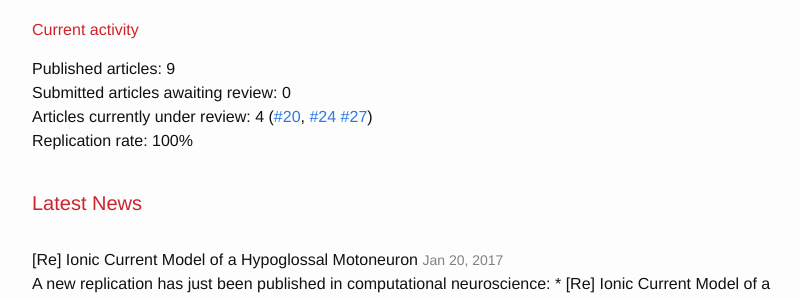
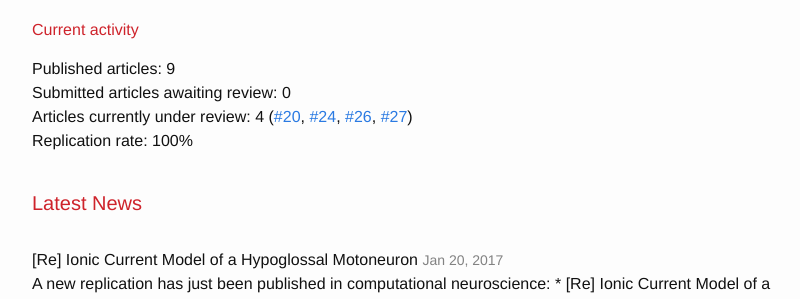
Before and after one commit to ReScience/rescience.github.io, a Jekyll site: the page built from index.md, in a window 1280 px wide and 900 px high, scrolled down 400 px. Shown: the part 152-451 px from the top of the window, without its empty margins (238-1038 px from the left). Built offline with Jekyll 4.4.1, drawn with Linux system fonts in a browser that asks for light colours; our own code applies the rules of GitHub Pages for plain Markdown files.

Commit message:
Fix stats

```diff
--- a/index.md
+++ b/index.md
@@ -27,7 +27,7 @@ to [become a reviewer](https://github.com/ReScience/ReScience/issues/27).
 
 Published articles: 9
 Submitted articles awaiting review: 0
-Articles currently under review:	4 ([#20], [#24] [#26] [#27])
+Articles currently under review:	4 ([#20], [#24], [#26], [#27])
 **Replication rate: 100%**
 
 [#20]: https://github.com/ReScience/ReScience-submission/pull/20
```
